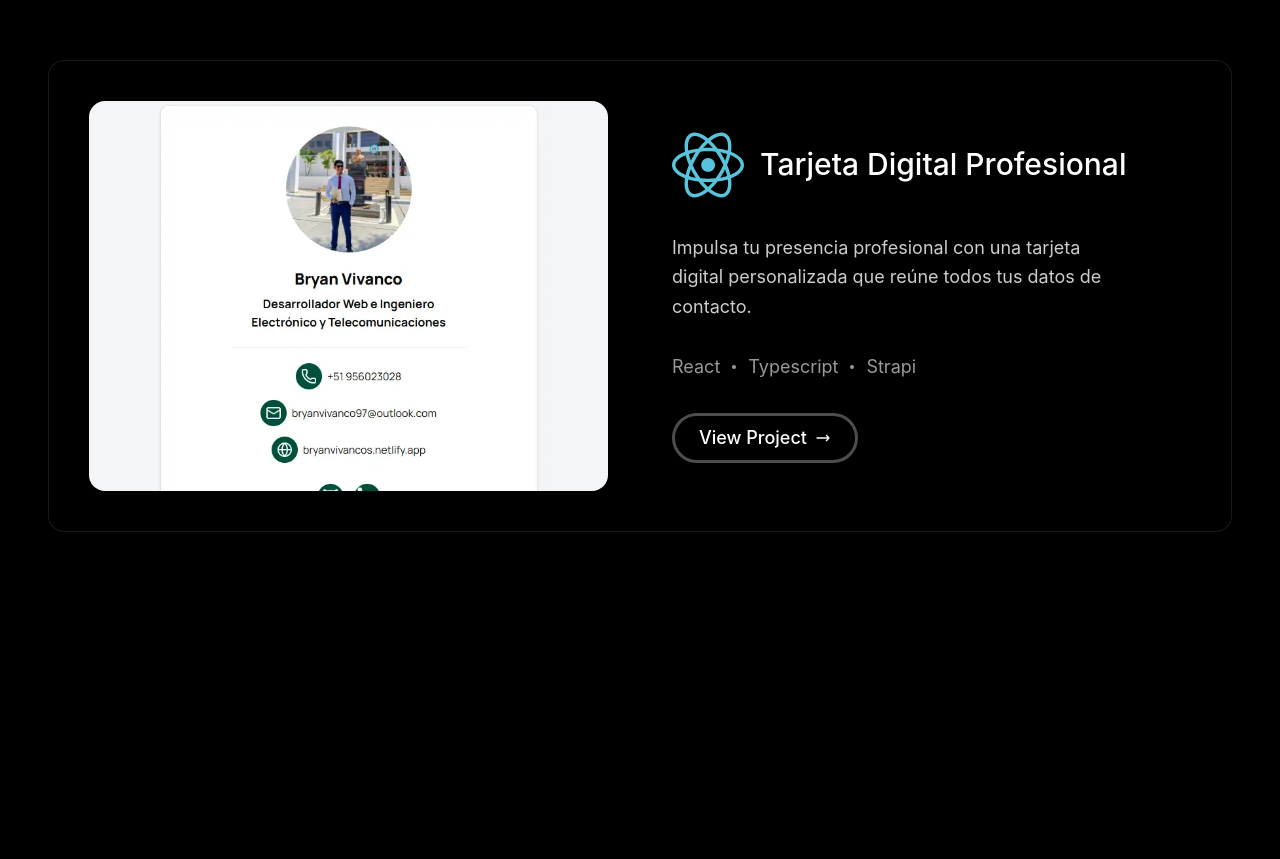
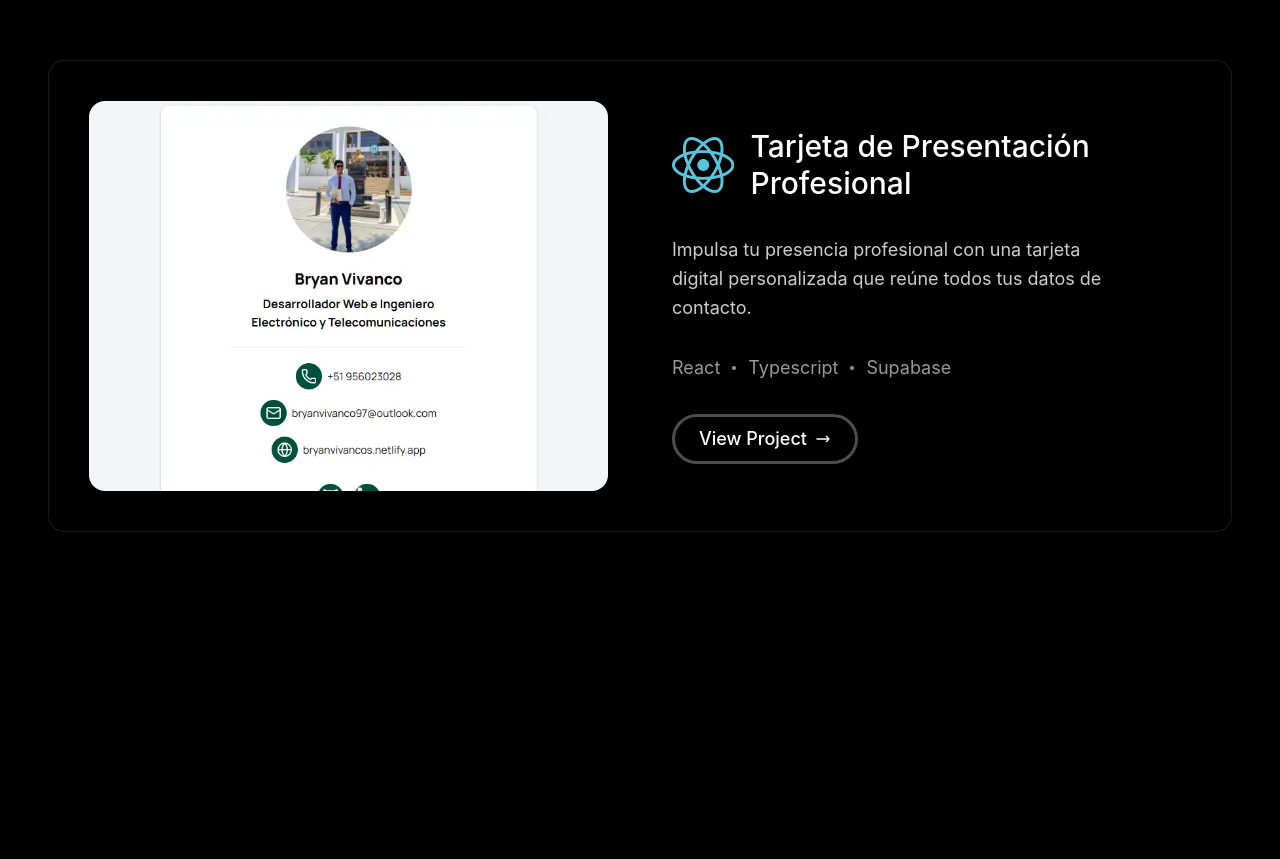
Before and after one commit to bryanvivancos/bjlinks-react-tailwind, a React (Vite) app: page / in a window 1280 px wide. Shown: the part 3960-4819 px from the top of the page. Built offline with nearby package versions, Linux system fonts and the light colour scheme; what @midudev/tailwind-animations would draw is missing.

Commit message:
Update ProjectsSection.jsx

```diff
--- a/src/components/ProjectsSection.jsx
+++ b/src/components/ProjectsSection.jsx
@@ -19,10 +19,10 @@ const ProjectsSection = () => {
             image: '/imgs/vincode-img.webp'
         },
         {
-            url: 'https://bryanvivancosbusiness.vercel.app/',
-            skillName: 'React, Typescript, Strapi',
+            url: 'https://card.vincode.dev/',
+            skillName: 'React, Typescript, Supabase',
             description: 'Impulsa tu presencia profesional con una tarjeta digital personalizada que reúne todos tus datos de contacto.',
-            name: 'Tarjeta Digital Profesional',
+            name: 'Tarjeta de Presentación Profesional',
             skill: 'react',
             image: '/imgs/bj-card-img.webp'
         },
```
